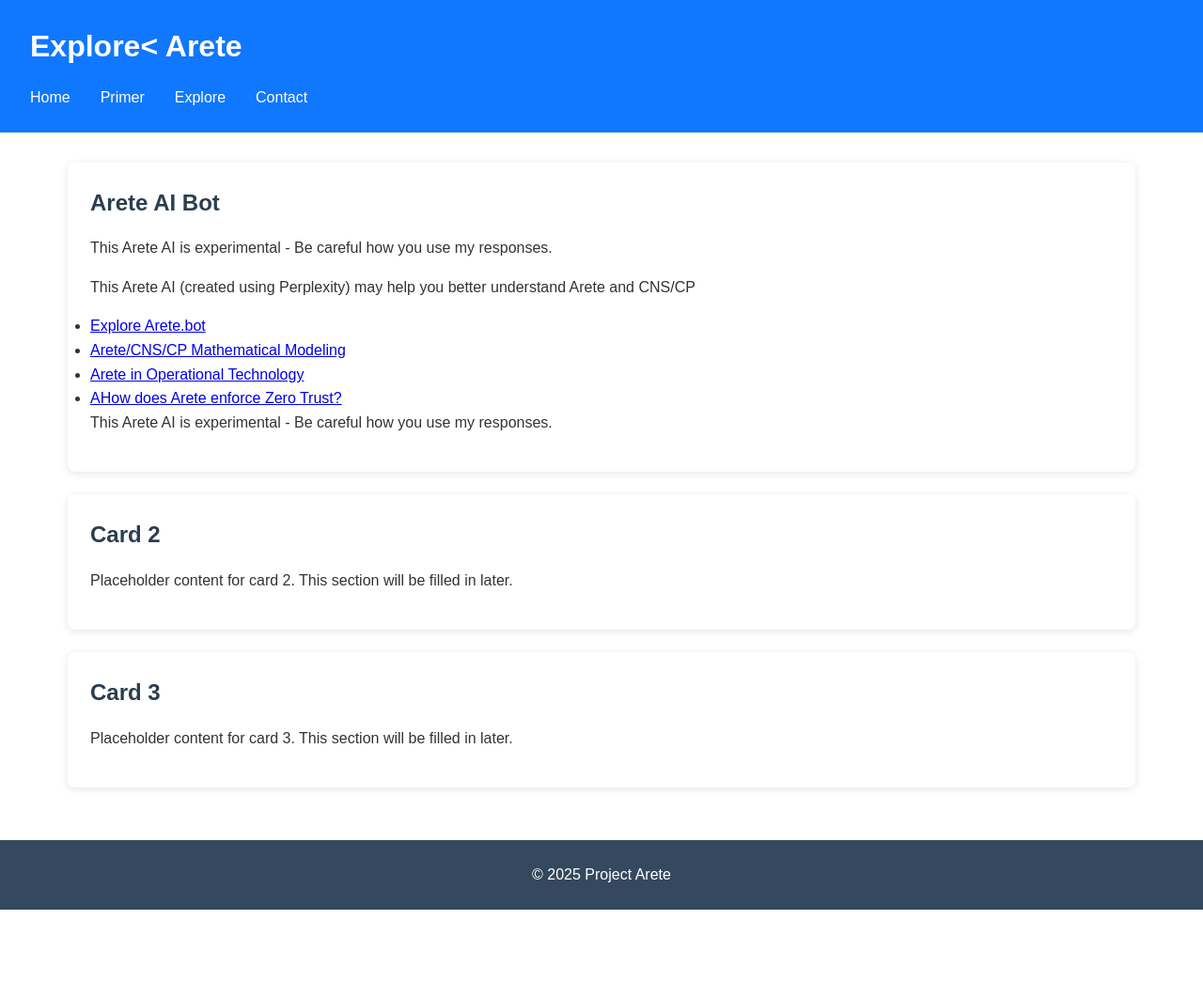
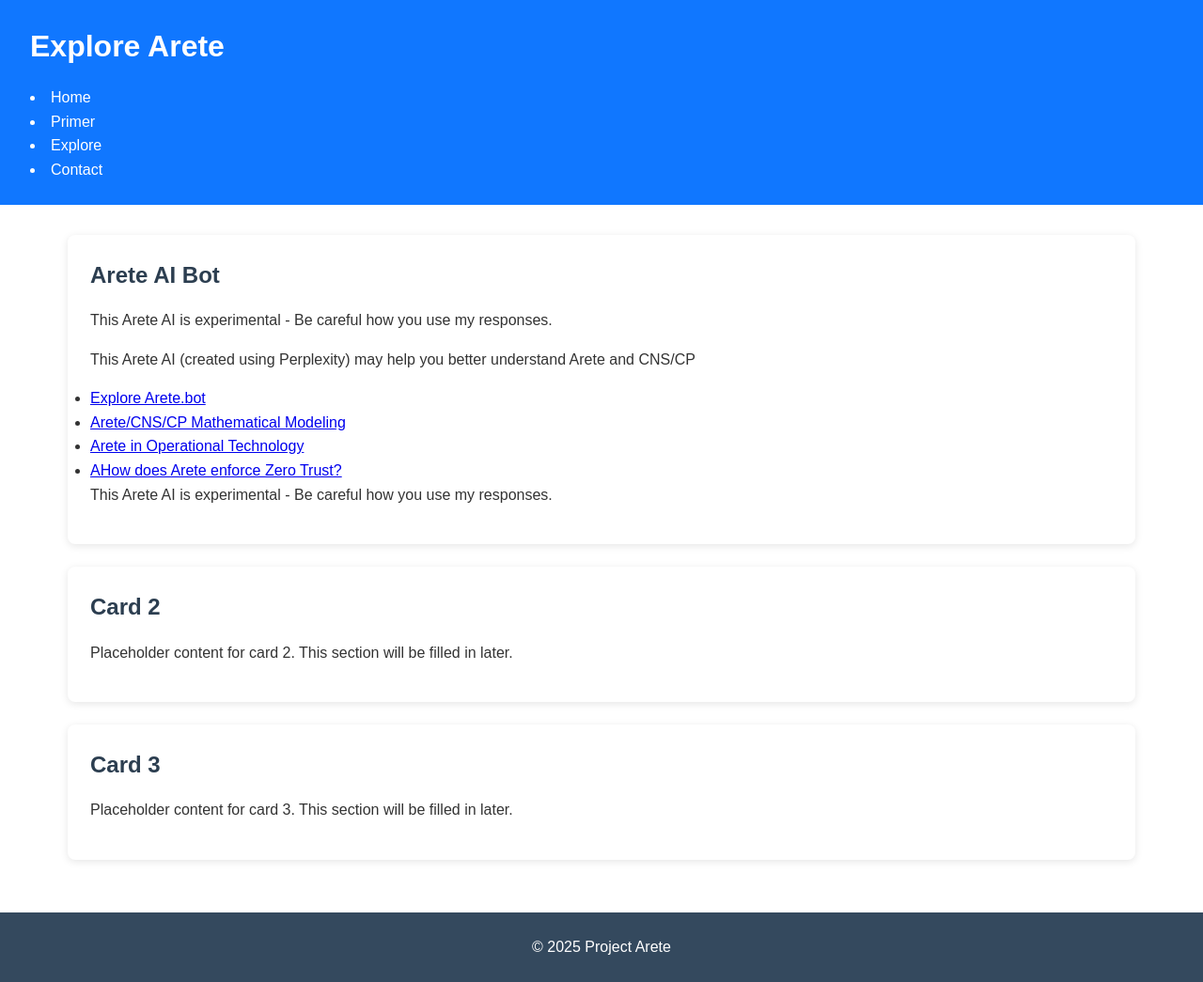
Before and after one commit to project-arete/website, a Jekyll site: the page explore.html, which Jekyll copies as it is, in a window 1280 px wide. Shown: the whole page at 94% size. Built offline with Jekyll 4.4.1, drawn with Linux system fonts in a browser that asks for light colours; before the commit the page ends 968 px from its top, so only the background shows below that.

Commit message:
Update explore.html

```diff
--- a/explore.html
+++ b/explore.html
@@ -8,9 +8,9 @@
 </head>
 <body>
     <header>
-        <h1>Explore< Arete</h1>
+        <h1>Explore Arete</h1>
         <nav>
-            <ul>
+            <ulstyle="margin-left: 2em;>
                 <li><a href="index.html">Home</a></li>
                 <li><a href="primer.html">Primer</a></li>
                 <li><a href="explore.html">Explore</a></li>
```
